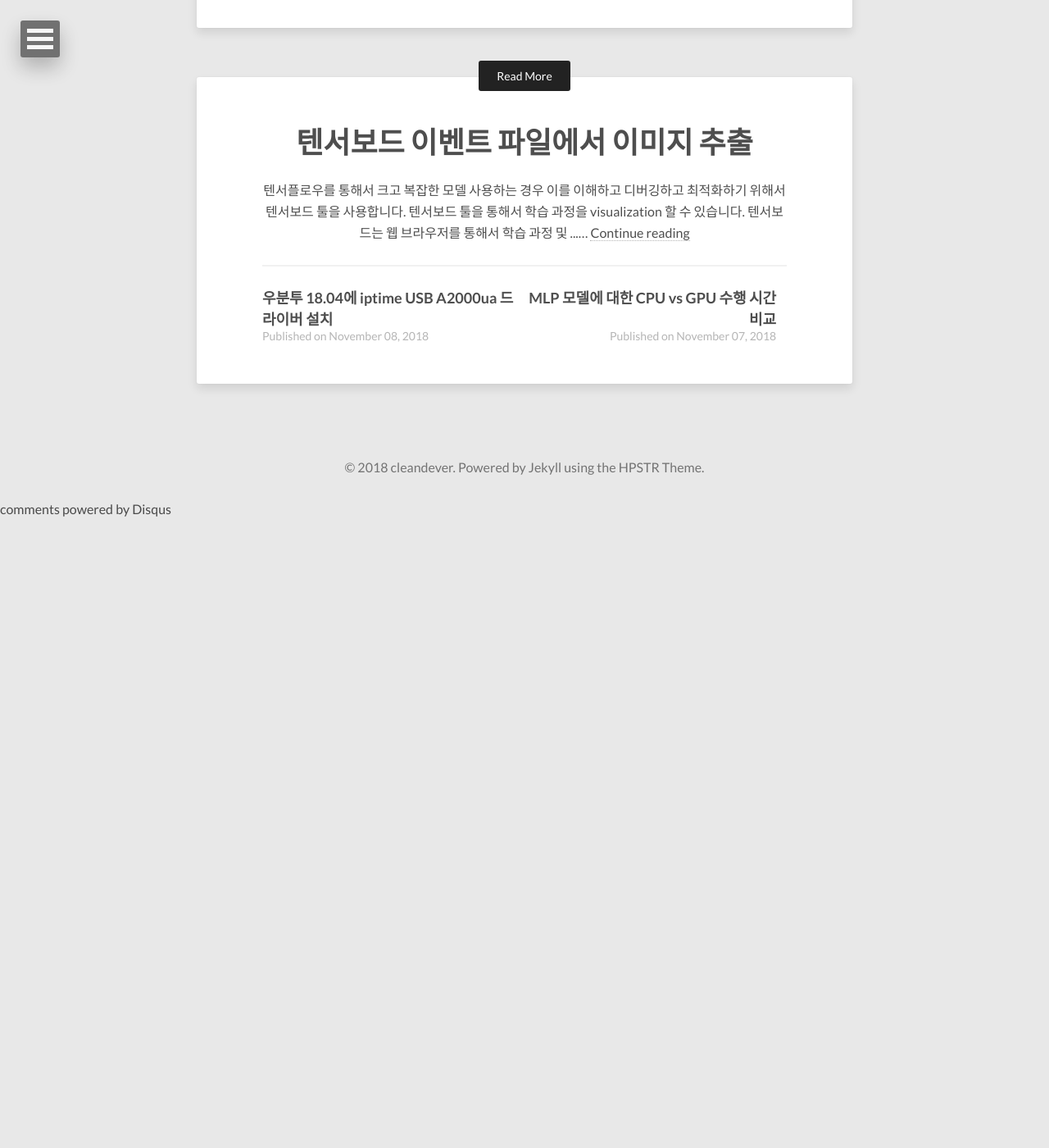
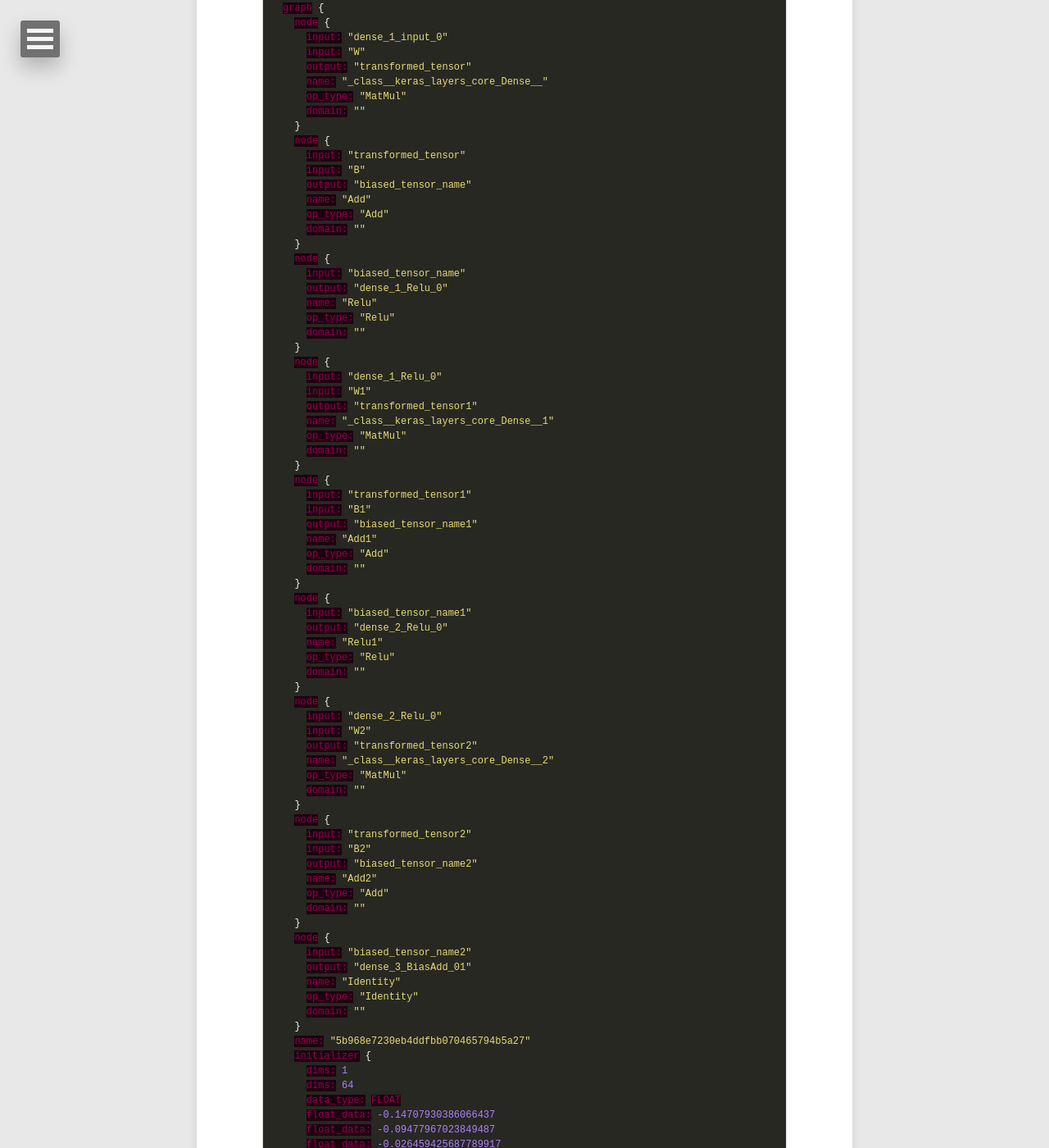
Before and after one commit to cleandever/cleandever.github.io, a Jekyll site: the page built from _posts/2018-11-09-onnx.md, in a window 1280 px wide and 1400 px high, scrolled down 2983 px. Shown: the whole window at 82% size. Built offline with Jekyll 4.4.1, drawn with Linux system fonts in a browser that asks for light colours; nearby versions of some CDN libraries; comment, search, counter and statistics services are not loaded; before the commit the page ends 3613 px from its top, so only the background shows below that; some of the changed text lies outside the part shown.

Commit message:
add json format

````diff
--- a/_posts/2018-11-09-onnx.md
+++ b/_posts/2018-11-09-onnx.md
@@ -67,3 +67,104 @@ onnxmltools.utils.save_text(onnx_model, args.model_filename + ".json")
 # save as protobuf
 onnxmltools.utils.save_model(onnx_model, args.model_filename + ".onnx")
 ```
+
+## onnx 모델의 json 포맷 파일 예시
+
+위 예제에서 로드한 모델을 mnist를 분류하는 단순한 MLP 모델이였습니다. onnxmltools을 통해서 .h5 -> .json, onnx로 변환하고 아래의 내용은 변환된 .json의 실제 내용입니다. 노드, input, activation, weights 등 모델을 설명하는 모든 내용이 포함됨을 알 수 있습니다.
+
+```json
+ir_version: 3
+producer_name: "OnnxMLTools"
+producer_version: "1.2.2.0129"
+domain: "onnxml"
+model_version: 0
+doc_string: ""
+graph {
+  node {
+    input: "dense_1_input_0"
+    input: "W"
+    output: "transformed_tensor"
+    name: "_class__keras_layers_core_Dense__"
+    op_type: "MatMul"
+    domain: ""
+  }
+  node {
+    input: "transformed_tensor"
+    input: "B"
+    output: "biased_tensor_name"
+    name: "Add"
+    op_type: "Add"
+    domain: ""
+  }
+  node {
+    input: "biased_tensor_name"
+    output: "dense_1_Relu_0"
+    name: "Relu"
+    op_type: "Relu"
+    domain: ""
+  }
+  node {
+    input: "dense_1_Relu_0"
+    input: "W1"
+    output: "transformed_tensor1"
+    name: "_class__keras_layers_core_Dense__1"
+    op_type: "MatMul"
+    domain: ""
+  }
+  node {
+    input: "transformed_tensor1"
+    input: "B1"
+    output: "biased_tensor_name1"
+    name: "Add1"
+    op_type: "Add"
+    domain: ""
+  }
+  node {
+    input: "biased_tensor_name1"
+    output: "dense_2_Relu_0"
+    name: "Relu1"
+    op_type: "Relu"
+    domain: ""
+  }
+  node {
+    input: "dense_2_Relu_0"
+    input: "W2"
+    output: "transformed_tensor2"
+    name: "_class__keras_layers_core_Dense__2"
+    op_type: "MatMul"
+    domain: ""
+  }
+  node {
+    input: "transformed_tensor2"
+    input: "B2"
+    output: "biased_tensor_name2"
+    name: "Add2"
+    op_type: "Add"
+    domain: ""
+  }
+  node {
+    input: "biased_tensor_name2"
+    output: "dense_3_BiasAdd_01"
+    name: "Identity"
+    op_type: "Identity"
+    domain: ""
+  }
+  name: "5b968e7230eb4ddfbb070465794b5a27"
+  initializer {
+    dims: 1
+    dims: 64
+    data_type: FLOAT
+    float_data: -0.14707930386066437
+    float_data: -0.09477967023849487
+    float_data: -0.026459425687789917
+    float_data: -0.04473927617073059
+    float_data: -0.1713748723268509
+    float_data: -0.04929053783416748
+    float_data: 0.12901613116264343
+    float_data: 0.1409318745136261
+    float_data: -0.125150665640831
+    float_data: -0.08415964245796204
+    float_data: -0.09024816751480103
+    ...
+
+```
````
